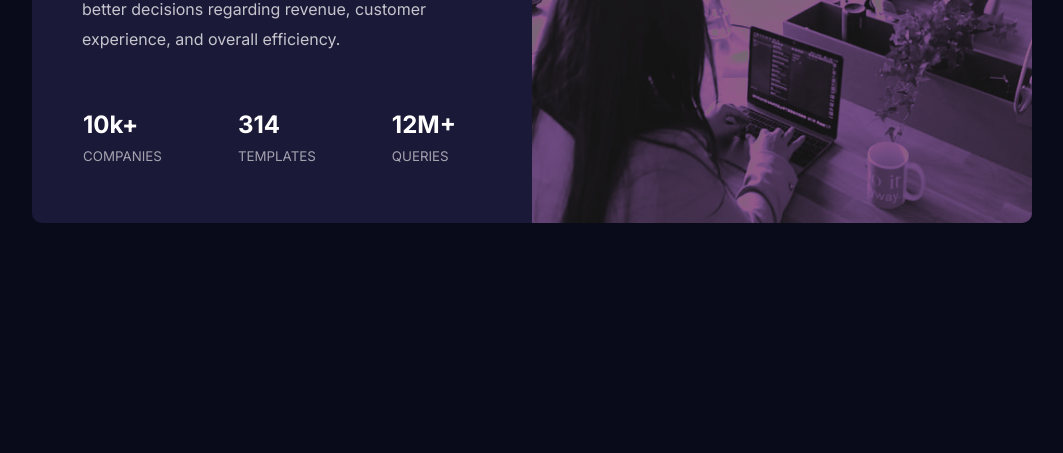
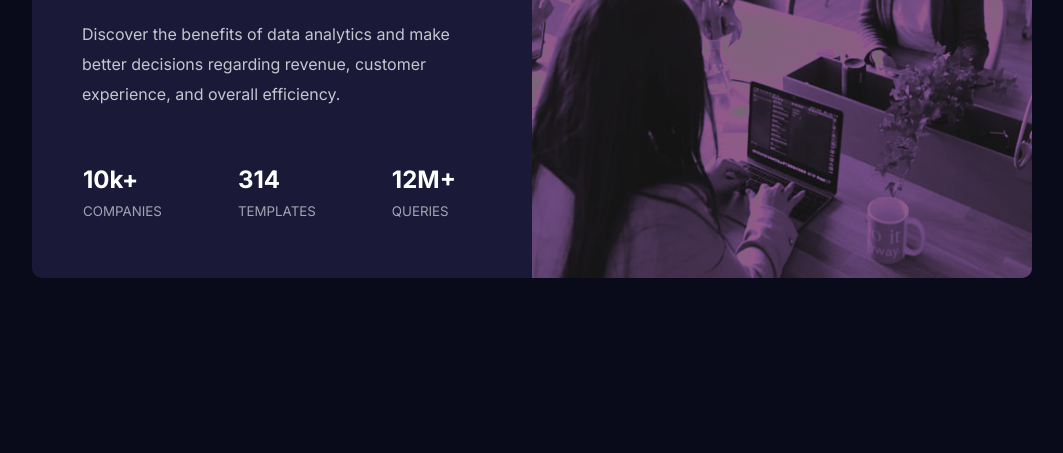
Before and after one commit to lumondev/stats-preview, a plain HTML site: page index.html in a window 1280 px wide. Shown: the part 347-800 px from the top of the page, without its empty margins (108-1171 px from the left). Drawn offline with Linux system fonts and the light colour scheme.

Commit message:
centering card

```diff
--- a/style.scss
+++ b/style.scss
@@ -35,6 +35,7 @@ body {
   background-color: var(--xDarkBlue);
   display: flex;
   justify-content: center;
+  align-items: center;
   min-height: 100vh;
 }
 
@@ -47,7 +48,6 @@ img {
   width: 375px;
   color: #fff;
   background-color: var(--darkDesBlue);
-  margin: 60px 30px;
   border-radius: 10px;
   overflow: hidden;
 
@@ -95,7 +95,6 @@ img {
     display: grid;
     grid-template-columns: repeat(2, 500px);
     text-align: left;
-    margin: 120px 0;
 
     &__image {
       order: 1;
```
Also changed, not shown: style.css, 1 other file.
